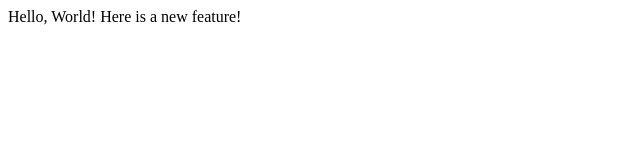
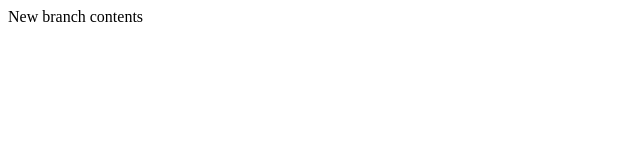
Before and after one commit to bhavika2001/lecture1, a plain HTML site: page lecture1/index.html in a window 1280 px wide. Shown: the whole page, without its empty margins (0-640 px from the left). Drawn offline with Linux system fonts and the light colour scheme.

Commit message:
New branch contents

```diff
--- a/lecture1/index.html
+++ b/lecture1/index.html
@@ -2,8 +2,7 @@
 <head>
   <title> Test</title>
   <body>
-  Hello, World!
-  Here is a new feature!
+New branch contents
     </body>
     </head>
     </html>
```
